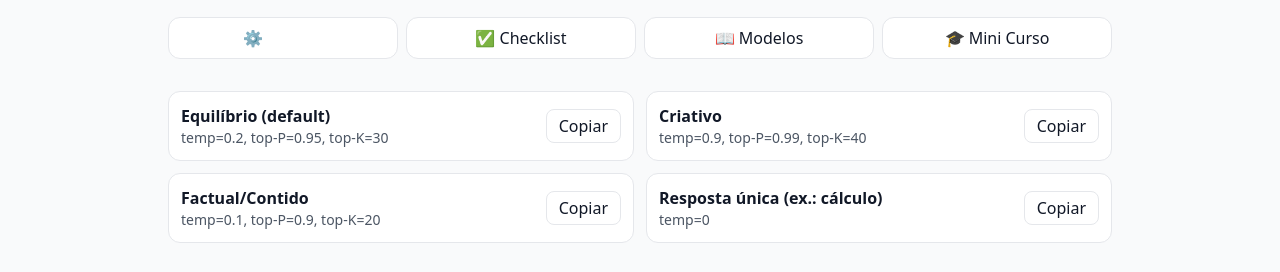
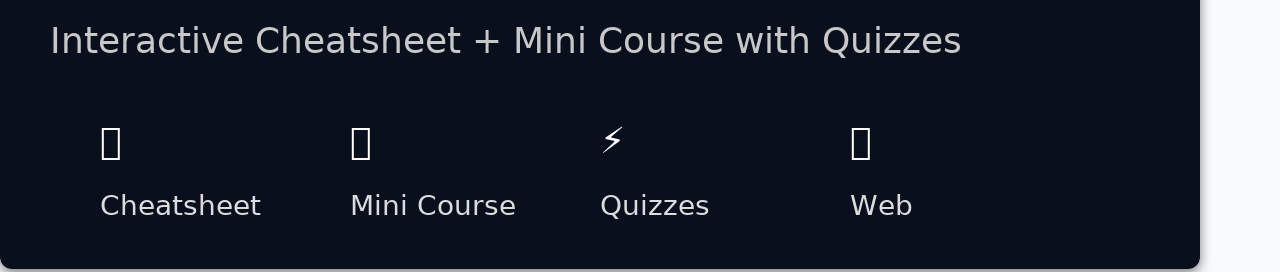
Before and after one commit to efbenchimolHA/prompt-engineering-site, a plain HTML site: page index.html in a window 1280 px wide. Shown: the part 151-423 px from the top of the page. Drawn offline with nearby package versions, Linux system fonts and the light colour scheme.

Commit message:
Update index.html

```diff
--- a/index.html
+++ b/index.html
@@ -7,6 +7,11 @@
   <script src="https://cdn.tailwindcss.com"></script>
 </head>
 <body class="bg-gray-50 text-gray-900">
+<!-- Banner -->
+<div style="text-align:center; margin: 20px 0;">
+  <img src="./banner.png" alt="Prompt Engineering Site Banner"
+       style="max-width:100%; border-radius:12px; box-shadow:0 4px 12px rgba(0,0,0,0.5);">
+</div>
   <div class="max-w-5xl mx-auto p-6 md:p-10 space-y-8">
     <header class="flex items-start justify-between gap-4">
       <div>
```
